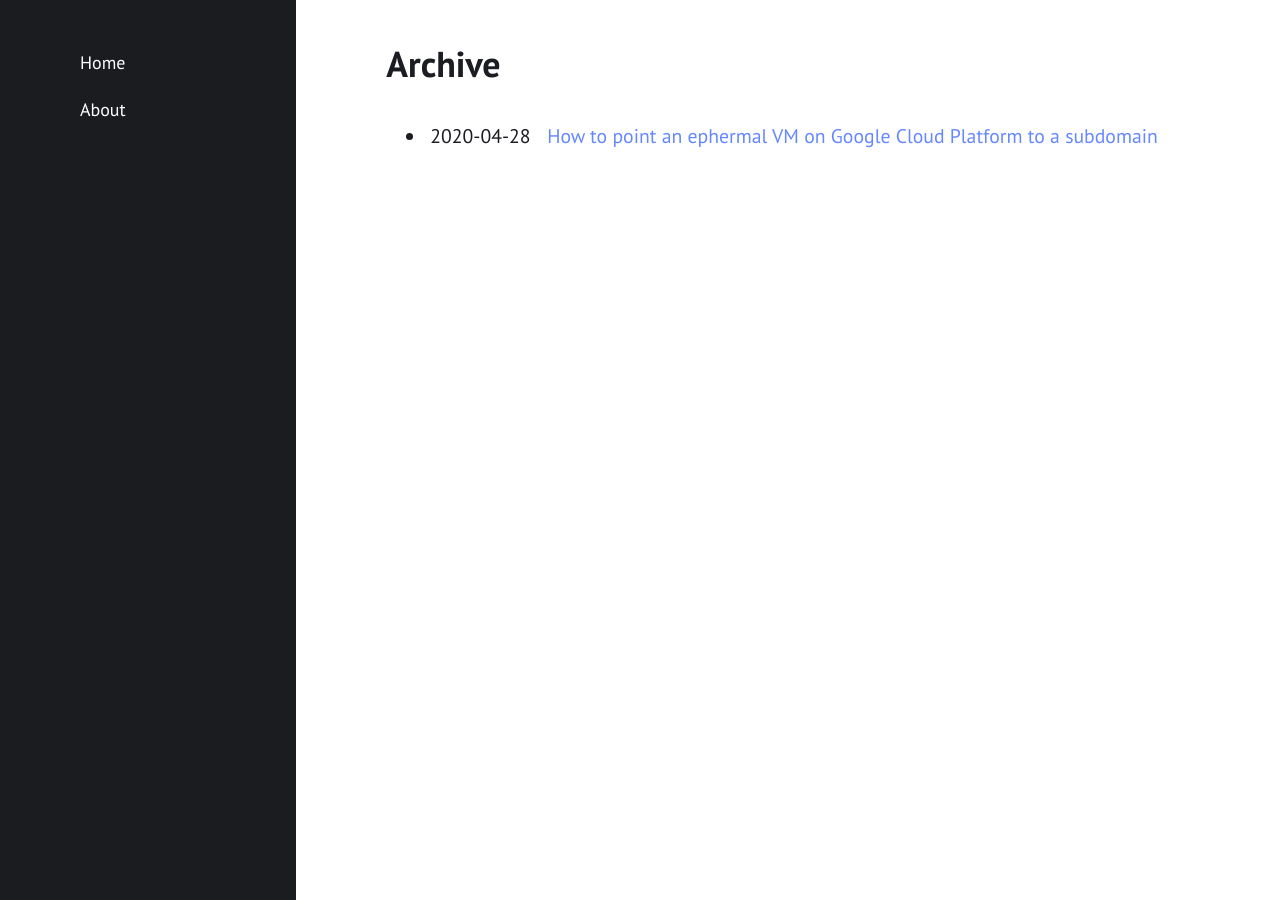
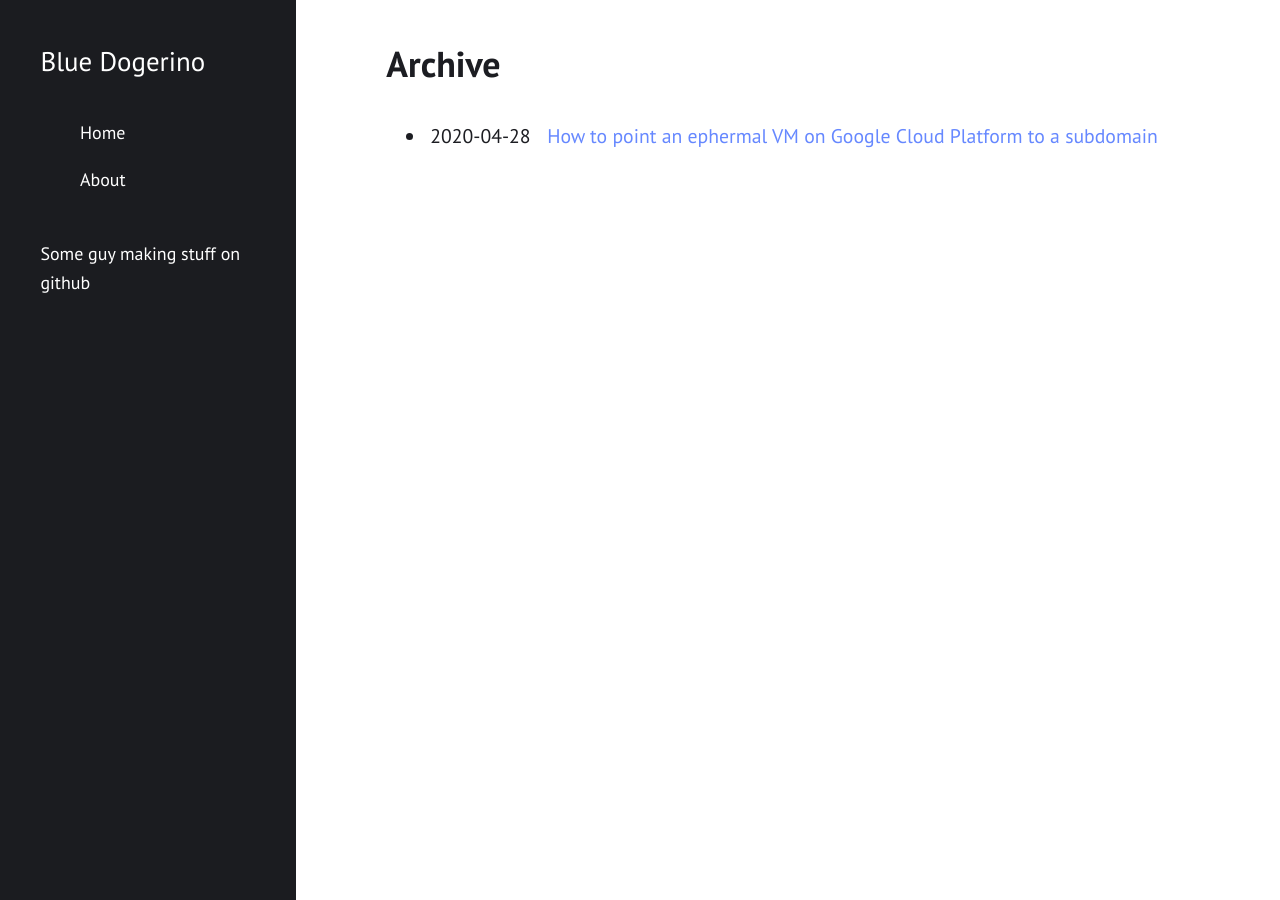
Before and after one commit to bluedogerino/bluedogerino.github.io, a Jekyll site: the page built from archive.html, in a window 1280 px wide. Built offline with Jekyll 4.4.1, drawn with Linux system fonts in a browser that asks for light colours.

Commit message:
add description

```diff
--- a/_config.yml
+++ b/_config.yml
@@ -1,6 +1,6 @@
 title: "Blue Dogerino"
 author: "Blue Dogerino"
-description: ""
+description: "Some guy making stuff on github"
 permalink: /:title/
 lang: "en"
 excerpt_separator: "\n\n\n"
@@ -9,10 +9,10 @@ date_format: "%B %d, %Y"
 # Layout
 
 sidebar: true               # show a sidebar instead of the usual header
-show_excerpts: false         # show article excerpts on the home page
+show_excerpts: true         # show article excerpts on the home page
 show_related: true           # show the previous and next links after every post
 show_description: true       # show the site description in the sidebar
-show_title: false            # always keep the site title visible
+show_title: true            # always keep the site title visible
 
 # Styling
 
```
